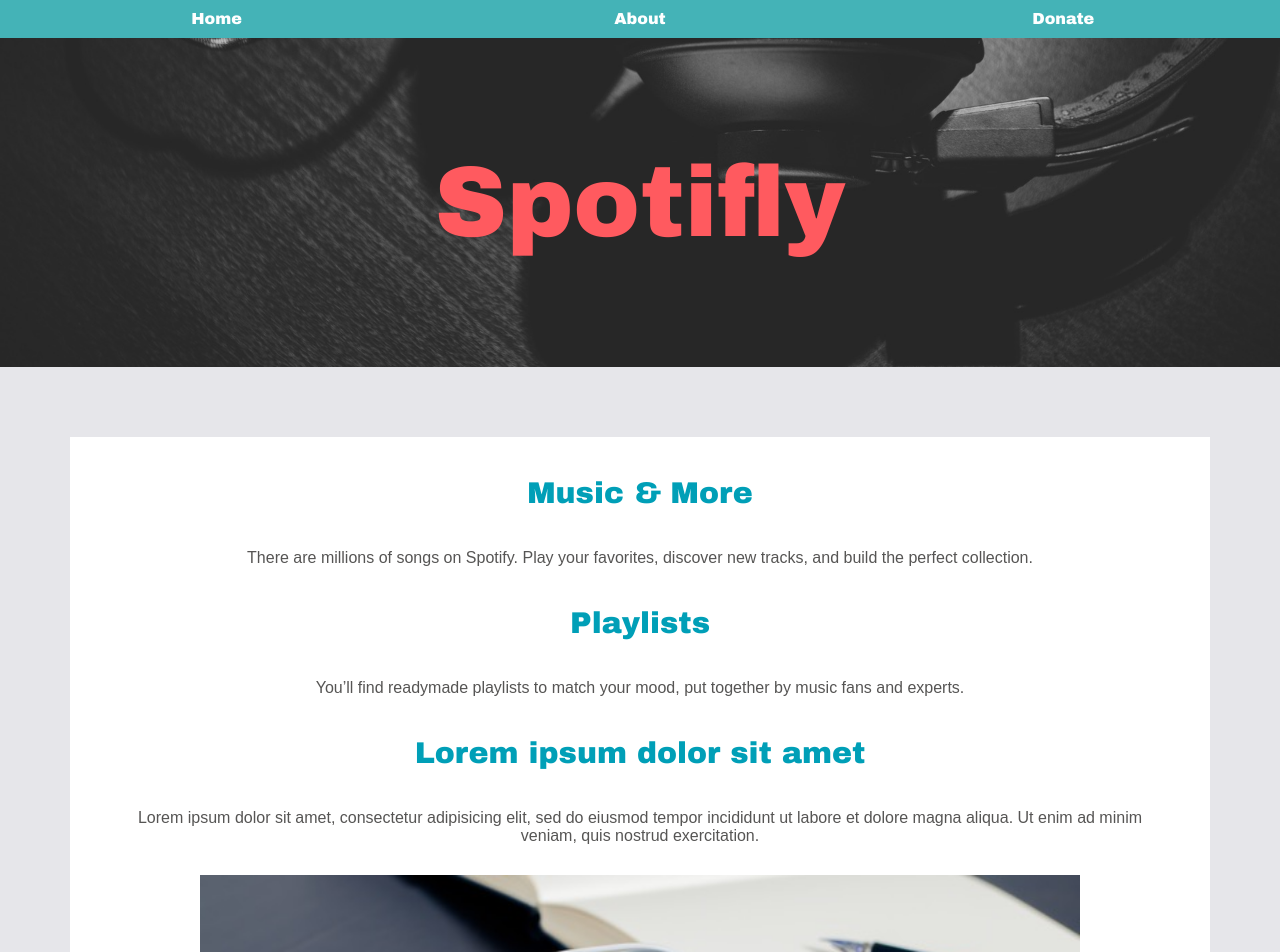
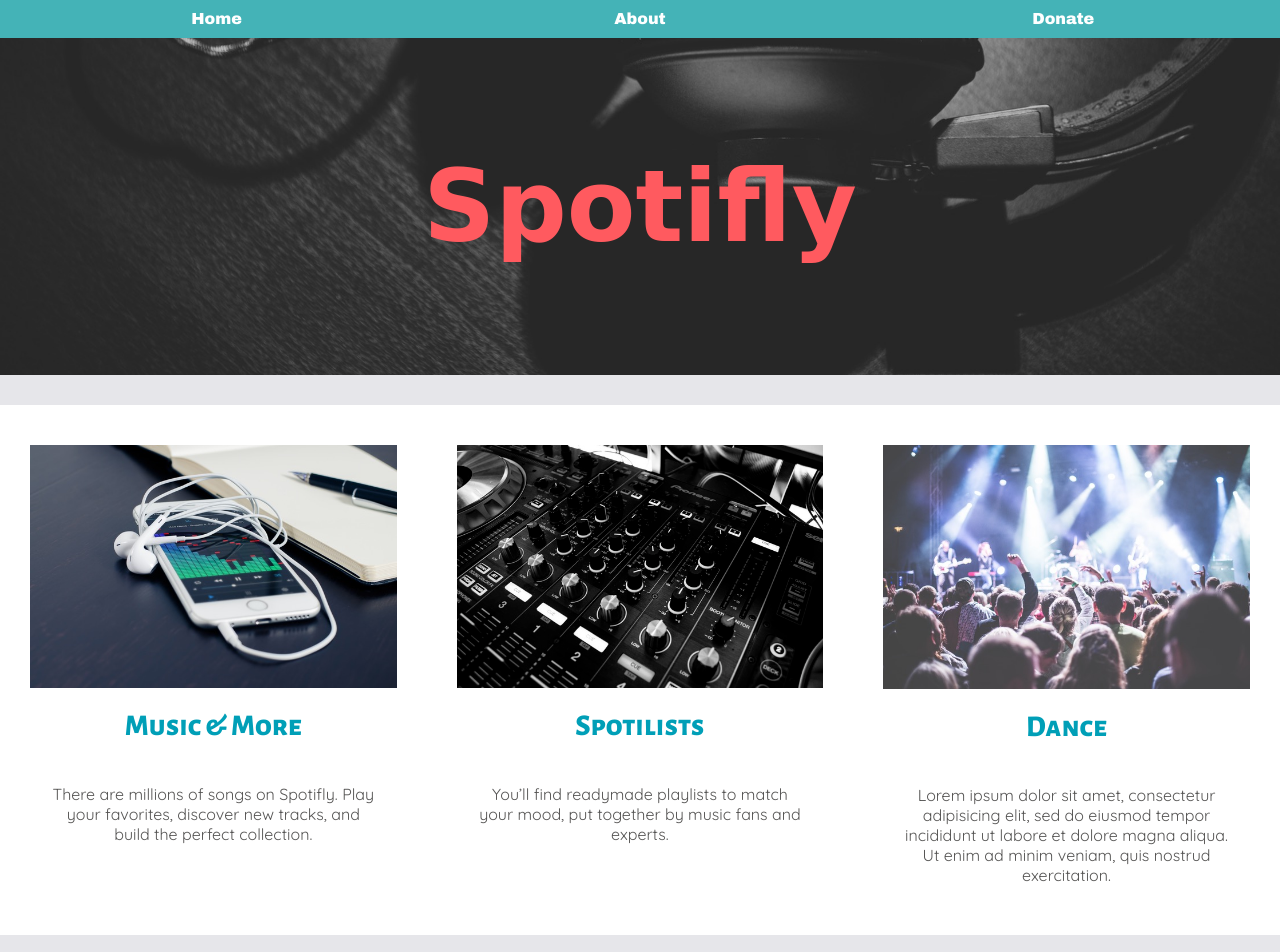
Before and after one commit to lmedinatriana/interactive-nav, a plain HTML site: page index.html in a window 1280 px wide. Shown: the top 952 px of the page. Drawn offline with Linux system fonts and the light colour scheme; a web font is replaced by a local one.

Commit message:
Added media queries for images and text

```diff
--- a/css/style.css
+++ b/css/style.css
@@ -1,3 +1,5 @@
+@import url('https://fonts.googleapis.com/css?family=Alegreya+Sans+SC:800|Barrio|Quicksand');
+
 * { /* Selects all elements*/
 	box-sizing: border-box; /* automates box model, so you don't have to account for all the dimensions*/
 	padding: 0; /* No padding for any element*/
@@ -6,6 +8,35 @@
 
 body {
 	background-color: #E6E6EA;
+}
+
+h1 {
+	padding: 30px;
+	font-family: 'Barrio', cursive;
+	font-size: 100px;
+	text-align: center;
+	color: #FF5A5F;
+}
+
+@media only screen and (max-width: 400px) {
+
+   h1 { font-size: 50px; }
+}
+
+h2 {
+	margin: 10px 0;
+	padding: 10px;
+	font-family: 'Alegreya Sans SC', sans-serif;
+	font-size: 30px;
+	color: #009FB7;
+}
+
+p {
+	padding: 20px;
+	font-family: 'Quicksand', sans-serif;
+	font-size: 16px;
+	text-align: center;
+	color: #565554;
 }
 
 nav ul {
@@ -53,37 +84,54 @@ nav a:hover { /* Hover over "No space in bet a:hover" */
 
 .main-content {
 	background-color: #fff;
-	padding: 20px;
-	margin: 70px;
-}
-
-h1 {
-	padding: 30px;
-	font-family: "Arial Black", Gadget, sans-serif;
-	font-size: 100px;
-	text-align: center;
-	color: #FF5A5F;
-}
-
-h2 {
-	padding: 20px;
-	font-family: "Arial Black", Gadget, sans-serif;
-	font-size: 30px;
-	text-align: center;
-	color: #009FB7;
-}
-
-p {
-	padding: 20px;
-	font-family: "Arial", Gadget, sans-serif;
-	font-size: 16px;
-	text-align: center;
-	color: #565554;
+	overflow: auto; /* makes the white background container flow through the content,
+					There is another trick called clear fix*/
+	margin: 30px auto;
 }
 
 .img-50 {
-	width: 80%;
+	max-width: 100%;
 	display: block;
 	margin: 10px auto;
 
 }
+
+.box-a {
+	padding: 30px;
+	width: 33.33%;
+	float: left;
+}
+
+.box-b {
+	padding: 30px;
+	width: 33.33%;
+	float: left;
+}
+
+.box-c {
+	padding: 30px;
+	width: 33.33%;
+	float: left;
+}
+
+@media (max-width: 700px) {
+  .box-a {
+    width: 100%;
+  }
+  .box-b {
+    width: 100%;
+
+  }
+  .box-c {
+    width: 100%;
+  }
+}
+
+
+/* THESE ARE UTILITY CLASSES
+===============================================================================*/
+
+.center-text {
+	text-align: center;
+
+}
--- a/index.html
+++ b/index.html
@@ -4,6 +4,7 @@
 	<meta charset="utf-8">
 	<link rel="stylesheet" type="text/css" href="css/style.css">
 	<link rel="stylesheet" type="text/js" href="js/style.js">
+
 
 	<title>Interactive Navegation</title>
 </head>
@@ -19,18 +20,23 @@
 	<h1> Spotifly</h1>
 </div>
 <div class="main-content">
-	<h2> Music & More</h2>
-	<p>There are millions of songs on Spotify. Play your favorites, discover new tracks, and build the perfect collection.</p>
-
-	<h2> Playlists</h2>
-	<p>You’ll find readymade playlists to match your mood, put together by music fans and experts.</p>
-
-	<h2>Lorem ipsum dolor sit amet</h2>
-	<p>Lorem ipsum dolor sit amet, consectetur adipisicing elit, sed do eiusmod
-	tempor incididunt ut labore et dolore magna aliqua. Ut enim ad minim veniam,
-	quis nostrud exercitation.</p>
-
-	<img src="images/phone.jpeg" class="img-50">
+	<div class="box-a">
+		<img src="images/phone.jpeg" class="img-50">
+		<h2 class="center-text"> Music & More</h2>
+		<p>There are millions of songs on Spotifly. Play your favorites, discover new tracks, and build the perfect collection.</p>
+	</div>
+	<div class="box-b">
+		<img src="images/list.jpeg" class="img-50">
+		<h2 class="center-text"> Spotilists</h2>
+		<p>You’ll find readymade playlists to match your mood, put together by music fans and experts.</p>
+	</div>
+	<div class="box-c">
+		<img src="images/dance.jpeg" class="img-50">
+		<h2 class="center-text">Dance</h2>
+		<p>Lorem ipsum dolor sit amet, consectetur adipisicing elit, sed do eiusmod
+		tempor incididunt ut labore et dolore magna aliqua. Ut enim ad minim veniam,
+		quis nostrud exercitation.</p>
+	</div>
 </div>
 
 </body>
```
Also changed, not shown: images/dance.jpeg (added), images/list.jpeg (added).
